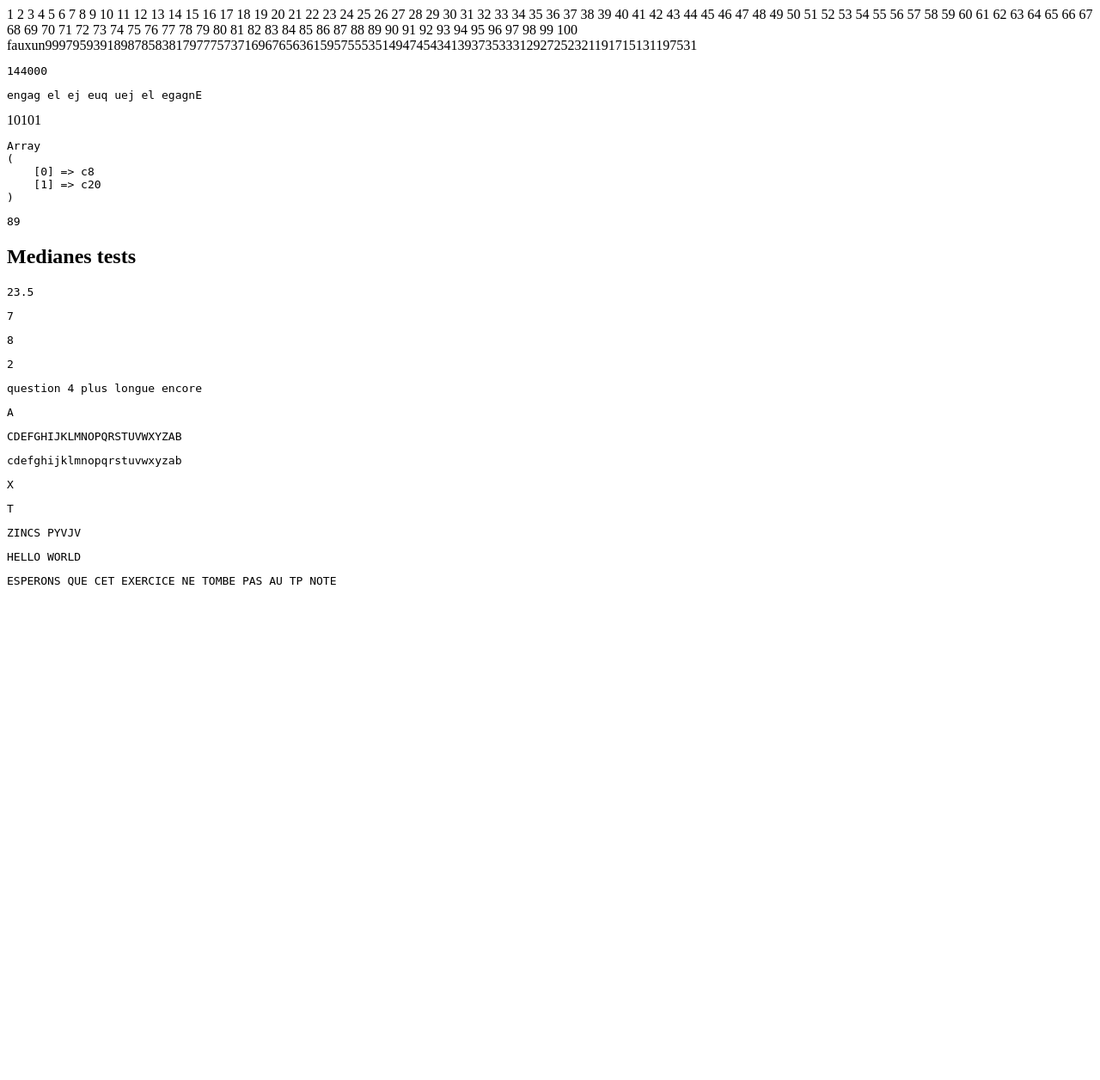
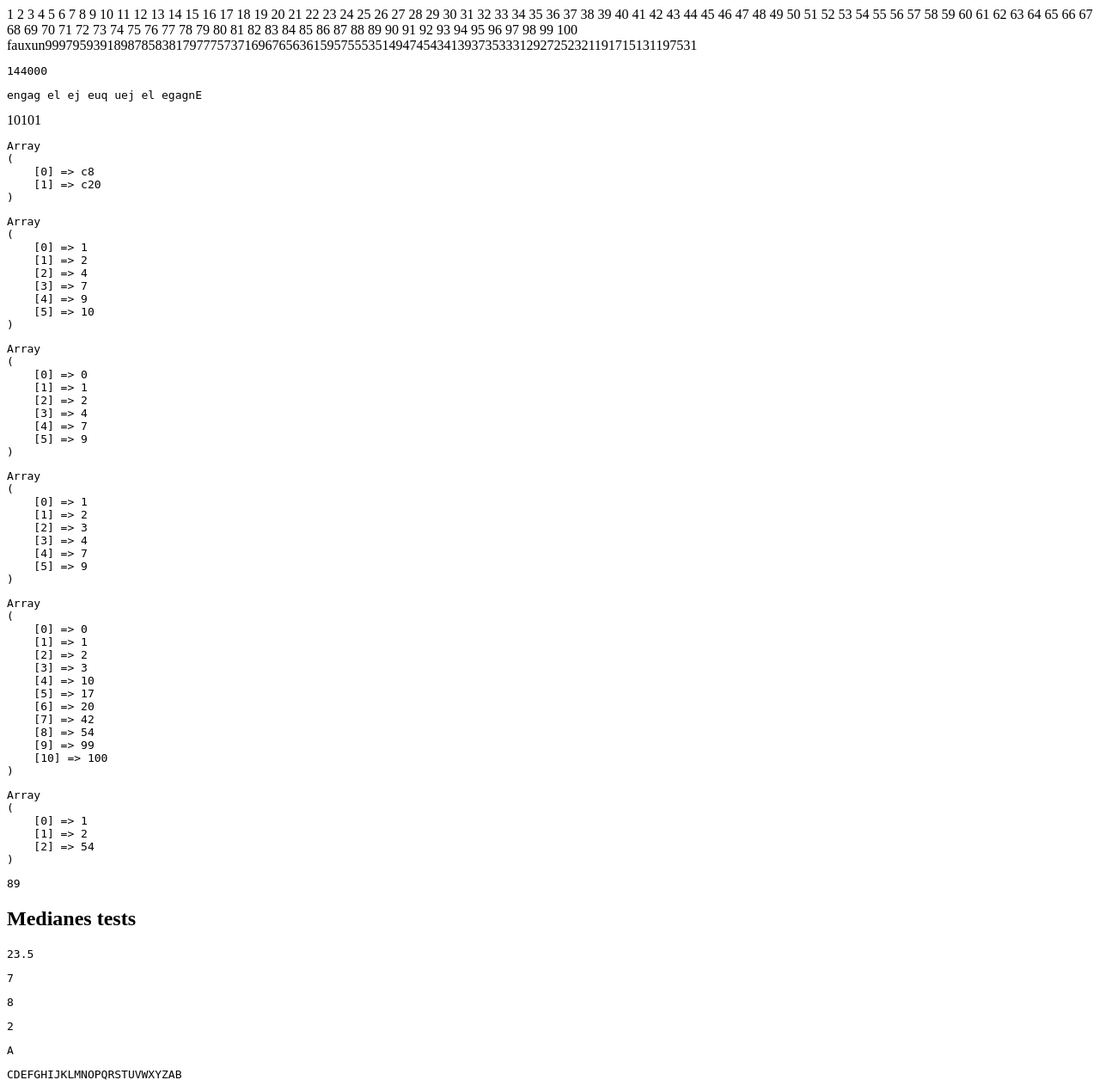
Before and after one commit to Antoine07/dev1, a PHP site: page /exercices.php in a window 1280 px wide. Shown: the top 1256 px of the page at 86% size. Before the commit the page ends 682 px from the top, so only its background shows below. Run offline with PHP 8.4, Linux system fonts and the light colour scheme.

Commit message:
correction exercices lundi mardi complet sauf recherche dico

```diff
--- a/part1/exercices.php
+++ b/part1/exercices.php
@@ -118,8 +118,63 @@ echo '<pre>';
 print_r(tirage_alea($cartes, 2));
 echo '</pre>';
 
-// Exercice 11
+// Exercice 7 todo
 
+// Exercice 8
+
+// Exercice
+
+// insertion liste croissante (ordonnée)
+function insert($n, array $q)
+{
+	$len = count($q);
+    // vous pouvez mettre le test pour l'insertion directement dans le for
+	for($i=$len; $i>0 && $n < $q[$i-1] ; $i--)
+	{
+        $q[$i] = $q[$i-1];// decallage vers la droite
+    }
+
+    $q[$i] = $n;
+
+    return $q;
+
+}
+
+echo '<pre>';
+print_r(insert(10, [1,2,4,7,9]));
+echo '</pre>';
+
+echo '<pre>';
+print_r(insert(0, [1,2,4,7,9]));
+echo '</pre>';
+
+echo '<pre>';
+print_r(insert(3, [1,2,4,7,9]));
+echo '</pre>';
+
+
+function insert_sort(array $q) {
+
+	$len = count($q);
+
+	$list = [];
+	for($i=0; $i < $len; $i++)
+	{
+		$list = insert($q[$i], $list);
+	}
+
+	return $list;
+}
+
+echo '<pre>';
+print_r(insert_sort([1,54,2,42,10,99,20,17,3,0,100]));
+echo '</pre>';
+
+echo '<pre>';
+print_r(insert_sort([1,54,2]));
+echo '</pre>';
+
+// Exercice 11.1
 function is_in_array($elem, array $list)
 {
 	foreach($list as $e)
@@ -130,13 +185,13 @@ function is_in_array($elem, array $list)
 	return false;
 }
 
-
-function find_max_elem(array $list, Closure $comp)
+// Exercice 11.2
+function find_max_elem(array $list)
 {
 	$max = 0 ;
 	foreach($list as $e)
 	{
-		if($comp($e, $max)) $max = $e;
+		if($e > $max) $max = $e;
 	}
 
 	return  $max;
@@ -145,9 +200,10 @@ function find_max_elem(array $list, Closure $comp)
 $list = [1,5,89,2,0,10,6];
 
 echo '<pre>';
-print_r(find_max_elem($list, function($a, $b) {return ($a > $b); }));
+print_r(find_max_elem($list));
 echo '</pre>';
 
+// Exercice 11.3
 function mediane(array $list){
 
 	sort($list);
@@ -178,8 +234,8 @@ echo '<pre>';
 print_r(mediane([45,8,9,10,3,5,6]));
 echo '</pre>';
 
-
-function nb_question_lg(array $questions, int $max)
+// Exercice 11.4
+function nb_question_lg(array $questions, $max)
 {
 
 	$cpt = 0 ;
@@ -195,20 +251,14 @@ echo '<pre>';
 print_r(nb_question_lg($listQ, 11));
 echo '</pre>';
 
-echo '<pre>';
-print_r(find_max_elem($listQ, function($a, $b) { return (strlen($a) > strlen($b)) ;}));
-echo '</pre>';
-
-// Exercice cesear PHP 12
-
-function char_rot(int $n, string $c)
+// Exercice 12 Cryptogramme Cesear
+function char_rot($n,$c)
 {
 	$code = ord($c);
 
 	if($code > 96 && $code < 123)
 	{
 	$num = ( ($code - 97  + $n) % 26 ) + 97 ; // translation à 0 puis redécallage à 97 pour se positionner sur les majuscules
-
 	}
 
 	if($code > 64 && $code < 91){
@@ -223,7 +273,7 @@ echo '<pre>';
 print_r(char_rot(1, 'Z'));
 echo '</pre>';
 
-function cesear(int $num, string $message) : string{
+function cesear($num, $message){
 
 $len = strlen($message);
 $code = '';
@@ -245,7 +295,7 @@ print_r(cesear(2, strtolower('ABCDEFGHIJKLMNOPQRSTUVWXYZ')));
 echo '</pre>';
 
 
-// Vingere uniquement sur les lettres majuscules
+// Exercice 12 et 14
 
 function char_vigen_encode($a, $b)
 {
@@ -268,6 +318,7 @@ echo '<pre>';
 print_r(char_vigen_decode('X', 'E'));
 echo '</pre>';
 
+// Vigenere encode et decode
 function vigen_decode(string $str, string $key)
 {
 	$len = strlen($str);
@@ -292,7 +343,7 @@ function vigen_decode(string $str, string $key)
 function vigen_encode(string $str, string $key)
 {
 	$len = strlen($str);
-	$lenKey = strlen($key);
+	$lenKey = strlen($key); // $lenKey et $len peuvent être différent en longueur
 
 	$code = '';
 	$j = 0 ;
```
Lines whose indentation alone changed are shown as unchanged.
